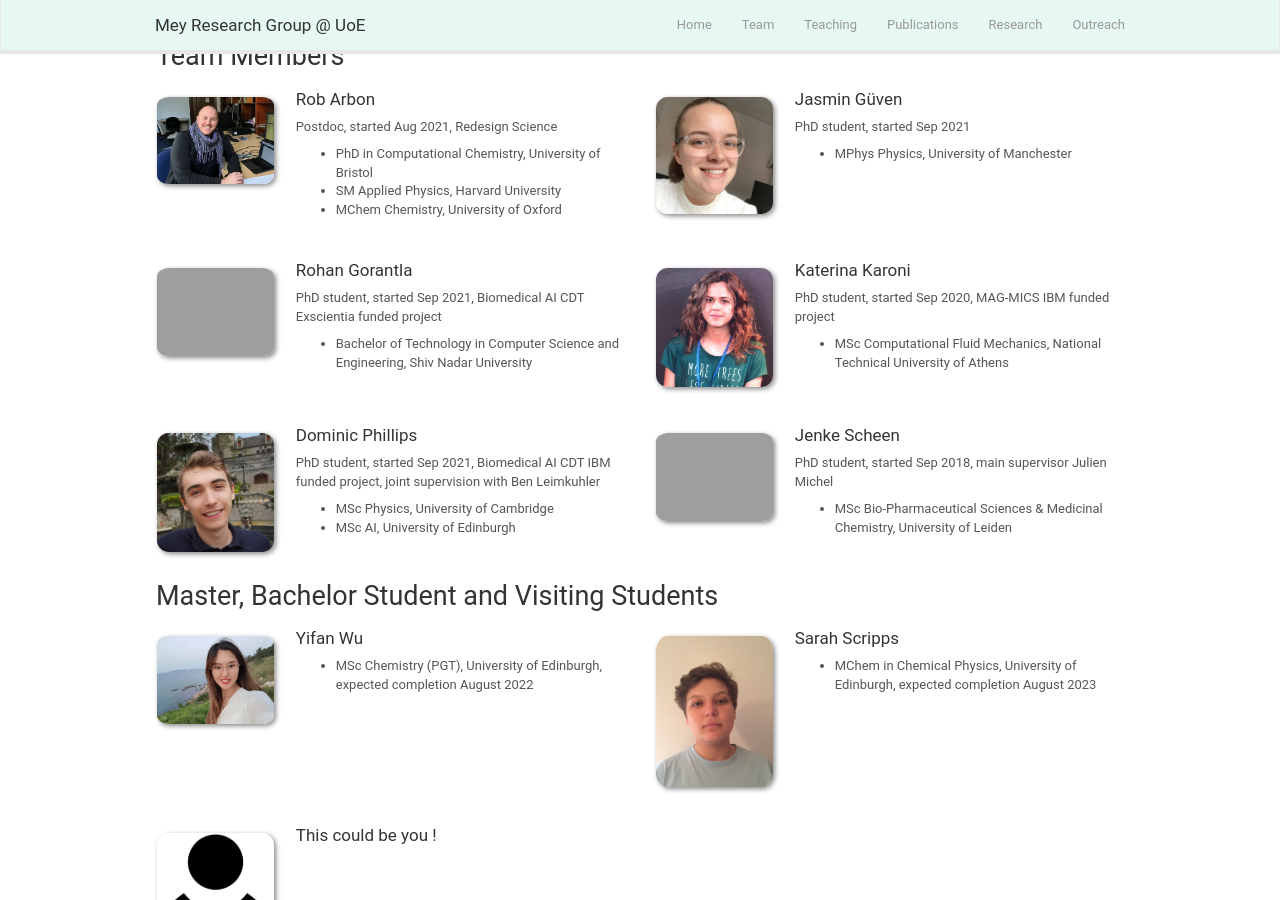
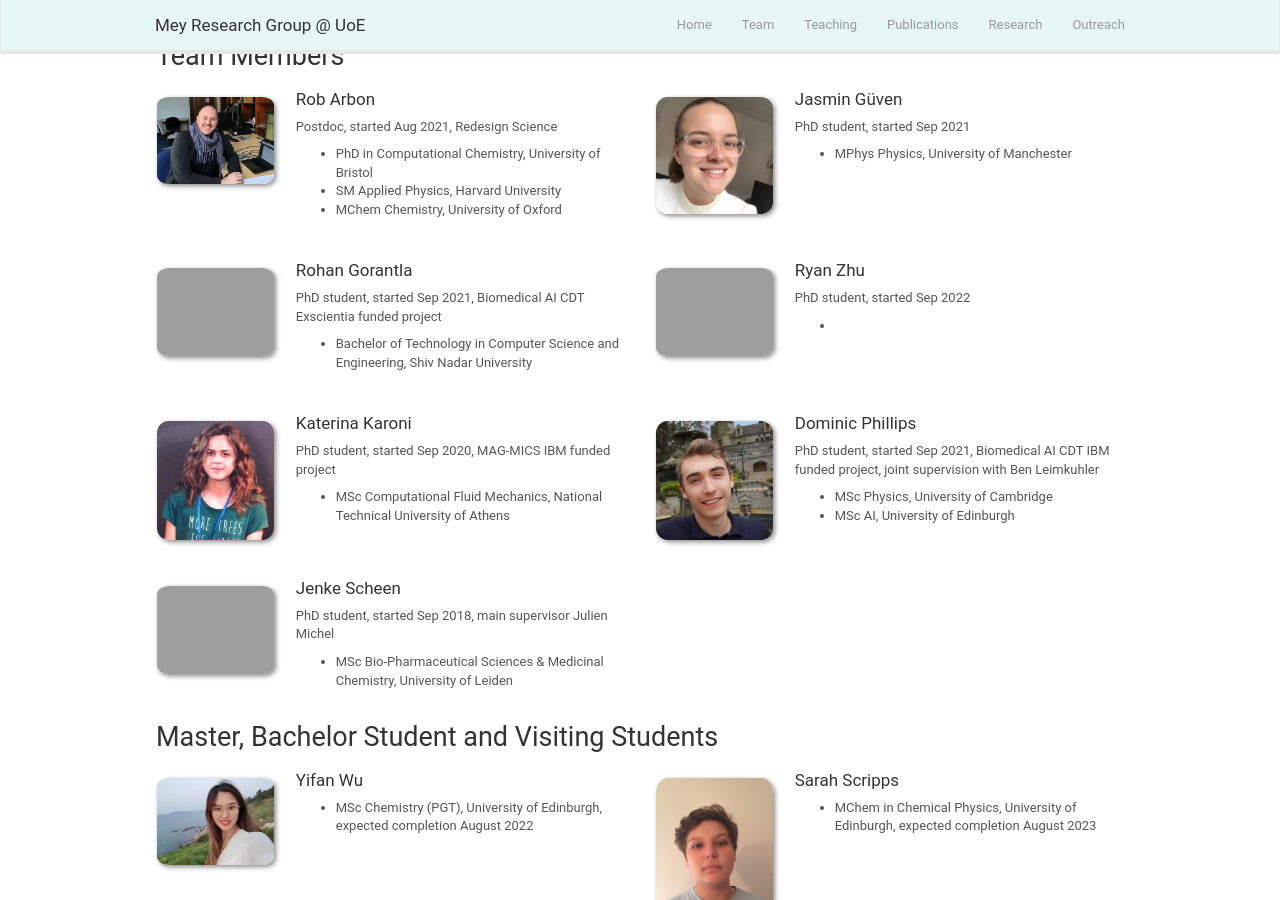
Before and after one commit to mozhu621/intellistream.github.io, a Jekyll site: the page built from _pages/team.md, in a window 1280 px wide and 900 px high, scrolled down 342 px. Built offline with Jekyll 4.4.1, drawn with Linux system fonts in a browser that asks for light colours; nearby versions of some CDN libraries.

Commit message:
adding ryan as a PhD student

```diff
--- a/_data/team_members.yml
+++ b/_data/team_members.yml
@@ -18,6 +18,12 @@
   number_educ: 1
   education1: Bachelor of Technology in Computer Science and Engineering, Shiv Nadar University
 
+- name: Ryan Zhu
+  photo: ryan.jpg
+  info: PhD student, started Sep 2022
+  number_educ: 1
+  eductation1: BSc in Chemistry, University of Edinburgh
+
 - name: Katerina Karoni
   photo: Katerina_Karoni.jpg
   info: PhD student, started Sep 2020, MAG-MICS IBM funded project
```
